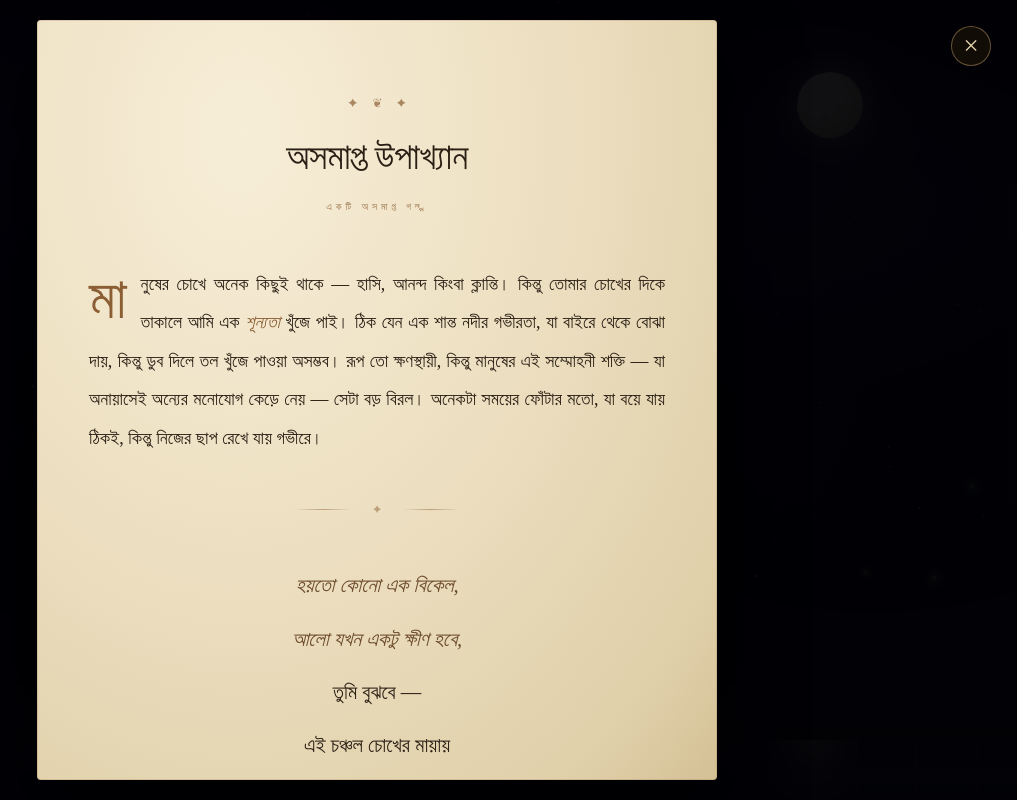
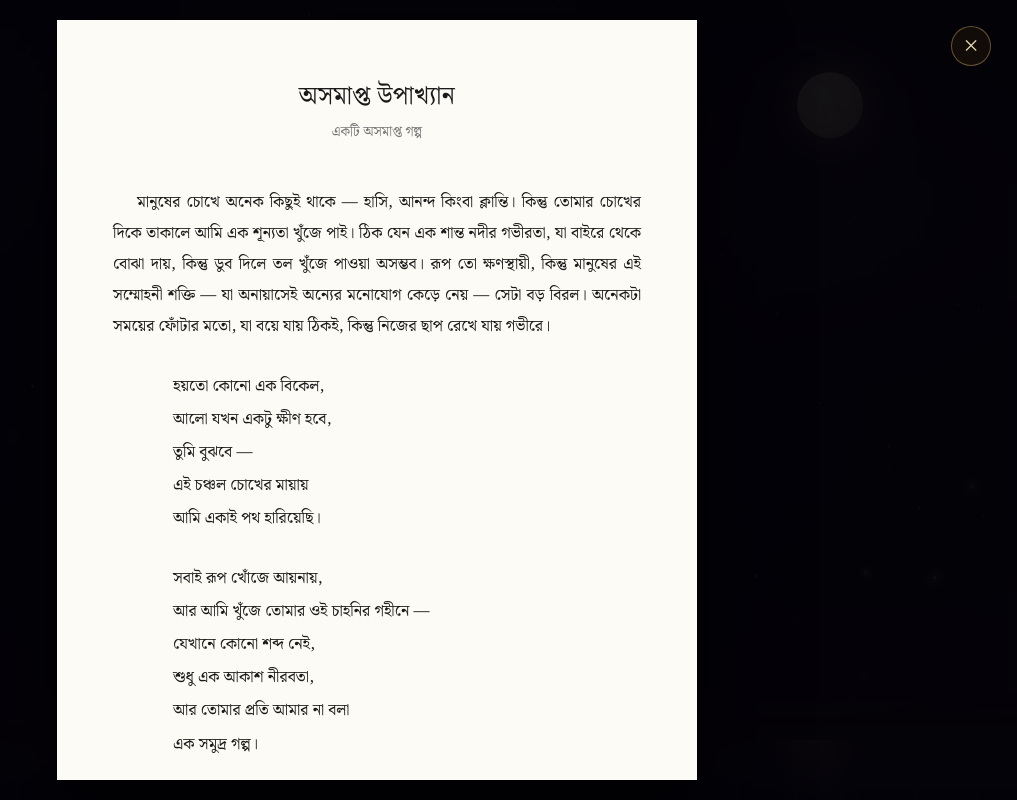
Before and after one commit to the-epilogue-archive/bday, a plain HTML site: page index.html in a window 1280 px wide. Both pictures are taken after a click on the button "পড়ুন". Shown: the whole page, without its empty margins (263-1280 px from the left). Drawn offline with Linux system fonts and the light colour scheme; a web font is replaced by a local one.

Commit message:
Update index.html

```diff
--- a/index.html
+++ b/index.html
@@ -7,7 +7,7 @@
 <title>অসমাপ্ত উপাখ্যান — শুভ জন্মদিন</title>
 <link rel="preconnect" href="https://fonts.googleapis.com">
 <link rel="preconnect" href="https://fonts.gstatic.com" crossorigin>
-<link href="https://fonts.googleapis.com/css2?family=Tiro+Bangla:ital@0;1&family=Hind+Siliguri:wght@300;400;500;600&family=Galada&display=swap" rel="stylesheet">
+<link href="https://fonts.googleapis.com/css2?family=Tiro+Bangla:ital@0;1&family=Hind+Siliguri:wght@300;400;500;600&family=Galada&family=Noto+Serif+Bengali:wght@400;500;600;700&display=swap" rel="stylesheet">
 <style>
 *{margin:0;padding:0;box-sizing:border-box;-webkit-tap-highlight-color:transparent}
 html,body{height:100%;overflow:hidden}
@@ -37,7 +37,6 @@ body{
 
 #stars{position:absolute;inset:0;pointer-events:none;z-index:1;display:block;cursor:crosshair}
 
-/* grain — pure CSS dot pattern */
 .grain{
   position:fixed;inset:0;
   pointer-events:none;z-index:2;
@@ -49,7 +48,6 @@ body{
   background-size:120px 120px, 180px 180px, 90px 90px;
 }
 
-/* ---------- MOON ---------- */
 .moon{
   position:absolute;
   top:9%;right:12%;
@@ -85,7 +83,6 @@ body{
 .hills.back{z-index:1;opacity:.7;height:52%}
 .hills.front{z-index:2;opacity:1;height:42%}
 
-/* ---------- HORIZON GLOW ---------- */
 .horizon{
   position:absolute;left:0;right:0;bottom:0;
   height:38%;
@@ -96,7 +93,6 @@ body{
   pointer-events:none;z-index:3;
 }
 
-/* ---------- WATER (reflection) ---------- */
 .water{
   position:absolute;
   left:0;right:0;bottom:0;
@@ -175,9 +171,6 @@ body{
   to  {opacity:1;transform:translateY(0)}
 }
 
-/* ================================
-   READ BUTTON
-   ================================ */
 .read-btn{
   position:fixed;
   top:22px;left:22px;
@@ -208,9 +201,6 @@ body{
   .read-btn{padding:9px;border-radius:50%}
 }
 
-/* ================================
-   WISH COUNTER (bottom-left)
-   ================================ */
 .wish-counter{
   position:fixed;
   left:22px;bottom:22px;
@@ -231,9 +221,6 @@ body{
   font-size:11px;
 }
 
-/* ================================
-   POEM SKY
-   ================================ */
 .poem-sky{
   position:fixed;
   top:11%;left:0;right:0;
@@ -282,10 +269,11 @@ body{
   position:relative;background:transparent;
   border:none;padding:0;
   width:clamp(34px,7.5vw,46px);
-  aspect-ratio:5 / 6.4;
+  height:clamp(44px,9.6vw,59px);
   transition:transform .3s cubic-bezier(.34,1.56,.64,1), opacity .6s;
   animation:bob 4.5s ease-in-out infinite;
   will-change:transform;
+  flex-shrink:0;
 }
 .lantern-slot:nth-child(1){animation-delay:0s}
 .lantern-slot:nth-child(2){animation-delay:-.7s}
@@ -361,19 +349,16 @@ body{
 .flying-lantern{
   position:fixed;pointer-events:none;z-index:18;
   width:clamp(34px,7.5vw,46px);
-  aspect-ratio:5 / 6.4;
+  height:clamp(44px,9.6vw,59px);
   will-change:transform, opacity;
   transform:translate3d(0,0,0);
 }
 
-/* ================================
-   7TH SPECIAL LANTERN
-   ================================ */
 .special-lantern{
   position:fixed;
   pointer-events:none;z-index:19;
   width:clamp(46px,9.5vw,60px);
-  aspect-ratio:5 / 6.4;
+  height:clamp(59px,12.2vw,77px);
   will-change:transform, opacity;
   transform:translate3d(0,0,0);
   filter:brightness(1.15);
@@ -389,9 +374,6 @@ body{
     inset 0 -4px 10px rgba(100,20,0,.4);
 }
 
-/* ================================
-   WISH BUBBLE (tap sky → wish)
-   ================================ */
 .wish-bubble{
   position:fixed;
   z-index:40;
@@ -423,9 +405,6 @@ body{
   filter:drop-shadow(0 0 4px rgba(255,200,80,.9));
 }
 
-/* ================================
-   DOTS + HINT
-   ================================ */
 .dots{
   position:fixed;bottom:4.2%;left:50%;
   transform:translateX(-50%);
@@ -466,9 +445,6 @@ body{
   50%    {opacity:.95}
 }
 
-/* ================================
-   FLASH
-   ================================ */
 .flash{
   position:fixed;inset:0;z-index:55;
   background:radial-gradient(circle at 50% 55%, rgba(255,220,140,.6), transparent 55%);
@@ -585,13 +561,14 @@ body{
 }
 
 /* ================================
-   READ OVERLAY
+   READ OVERLAY — SIMPLE BOOK PAGE
+   (Demo 3 style)
    ================================ */
 .read-overlay{
   position:fixed;inset:0;z-index:90;
   display:flex;align-items:center;justify-content:center;
   padding:20px;
-  background:rgba(2,2,6,.94);
+  background:rgba(4,3,8,.94);
   opacity:0;pointer-events:none;
   transition:opacity .5s ease;
 }
@@ -629,17 +606,16 @@ body{
   .read-close{top:18px;right:18px;width:36px;height:36px;font-size:15px}
 }
 
+/* paper */
 .read-paper{
   position:relative;
   width:100%;
-  max-width:680px;
+  max-width:640px;
   max-height:calc(100vh - 40px);
-  border-radius:4px;
-  background:
-    radial-gradient(ellipse at 30% 15%, #f7eed8 0%, #ede0c2 45%, #e0d0aa 85%, #d4c096 100%);
+  background:#fdfbf5;
   box-shadow:
-    0 30px 80px rgba(0,0,0,.8),
-    inset 0 0 0 1px rgba(139,94,52,.2);
+    0 30px 80px rgba(0,0,0,.85),
+    0 0 0 1px rgba(0,0,0,.06);
   overflow-y:auto;
   overflow-x:hidden;
   -webkit-overflow-scrolling:touch;
@@ -647,7 +623,7 @@ body{
   opacity:0;
   transition:transform .7s cubic-bezier(.2,1.1,.3,1), opacity .45s;
   scrollbar-width:thin;
-  scrollbar-color:rgba(139,94,52,.4) transparent;
+  scrollbar-color:rgba(120,100,70,.4) transparent;
 }
 .read-overlay.show .read-paper{
   transform:translateY(0) scale(1);
@@ -656,123 +632,80 @@ body{
 .read-paper::-webkit-scrollbar{width:8px}
 .read-paper::-webkit-scrollbar-track{background:transparent}
 .read-paper::-webkit-scrollbar-thumb{
-  background:rgba(139,94,52,.35);
+  background:rgba(120,100,70,.35);
   border-radius:4px;
 }
 
+/* inner padding — plain, no border, no ornament */
 .read-inner{
-  position:relative;z-index:2;
-  padding:76px 52px 90px;
-  color:#2a1f14;
-  font-family:'Tiro Bangla', serif;
-}
-@media (max-width:520px){
-  .read-inner{padding:60px 26px 70px}
-}
-
-.read-header{text-align:center;margin-bottom:50px}
-.read-header .ornament{
-  color:#8b5e34;font-size:12px;
-  letter-spacing:.5em;padding-left:.5em;
-  margin-bottom:22px;opacity:.7;
-}
-.read-header h2{
-  font-family:'Tiro Bangla', serif;
-  font-size:clamp(1.7rem,5.4vw,2.3rem);
-  font-weight:400;color:#2a1f14;
-  letter-spacing:-.4px;line-height:1.3;margin-bottom:18px;
-}
-.read-header .sub{
-  font-family:'Hind Siliguri', sans-serif;
-  font-size:10px;letter-spacing:4px;
-  text-transform:uppercase;
-  color:#8b5e34;font-weight:500;opacity:.85;
-}
-
-.read-divider{
-  display:flex;align-items:center;justify-content:center;
-  gap:16px;margin:46px 0;opacity:.5;
-}
-.read-divider .line{
-  width:56px;height:1px;
-  background:linear-gradient(to right,transparent,#8b5e34,transparent);
-}
-.read-divider .mark{
-  color:#8b5e34;font-size:11px;
-  letter-spacing:.5em;padding-left:.5em;
-}
-
-.read-prose{
-  font-family:'Tiro Bangla', serif;
-  font-size:clamp(1rem,3.6vw,1.12rem);
-  line-height:2.15;
-  color:#2a1f14;
+  padding:60px 56px 80px;
+  color:#1a1a1a;
+  font-family:'Noto Serif Bengali','Tiro Bangla',serif;
+}
+
+/* title */
+.read-inner h1{
+  font-family:'Noto Serif Bengali','Tiro Bangla',serif;
+  font-size:1.55rem;
+  font-weight:500;
+  text-align:center;
+  letter-spacing:.3px;
+  line-height:1.4;
+  color:#1a1a1a;
+  margin-bottom:6px;
+}
+.read-inner .subtitle{
+  text-align:center;
+  font-size:.85rem;
+  color:#777;
+  margin-bottom:44px;
+}
+
+/* prose — justified, indented first line */
+.read-inner p.prose{
+  font-size:1rem;
+  line-height:1.95;
+  color:#1a1a1a;
+  margin-bottom:28px;
   text-align:justify;
-  letter-spacing:.1px;
-}
-.read-prose::first-letter{
-  font-family:'Galada', cursive;
-  font-size:3.6rem;
-  float:left;
-  line-height:.9;
-  padding:8px 14px 0 0;
-  color:#8b5e34;
-}
-.read-prose .accent{color:#8b5e34;font-style:italic}
-
-.read-verse{
-  font-family:'Tiro Bangla', serif;
-  font-size:clamp(1.08rem,4vw,1.28rem);
-  line-height:2.3;
-  color:#2a1f14;
+  text-indent:1.5em;
+}
+
+/* verse — indented left, plain */
+.read-inner .verse{
+  margin:28px 0;
+  padding-left:60px;
+}
+.read-inner .verse p{
+  font-size:1rem;
+  line-height:1.95;
+  color:#1a1a1a;
+  margin-bottom:2px;
+}
+
+/* question — indented, italic */
+.read-inner .question{
+  margin:36px 0 0;
+  padding-left:60px;
+  font-size:1rem;
+  line-height:1.95;
+  color:#1a1a1a;
+  font-style:italic;
+}
+
+/* end mark */
+.read-inner .end{
   text-align:center;
-}
-.read-verse p{margin-bottom:.3em}
-.read-verse .soft{color:#6b4a2a;font-style:italic}
-.read-verse .strong{color:#2a1f14;font-weight:500}
-.read-verse .gold{
-  color:#8b5e34;
-  font-family:'Galada', cursive;
-  font-size:1.15em;
-}
-
-.read-question{
-  font-family:'Tiro Bangla', serif;
-  font-size:clamp(1.12rem,4.2vw,1.4rem);
-  line-height:2.15;
-  color:#2a1f14;
-  text-align:center;
-  font-style:italic;
-  padding:14px 10px;
-}
-.read-question::before{
-  content:'❝';
-  display:block;
-  font-family:'Galada', cursive;
-  font-size:2rem;color:#8b5e34;
-  opacity:.5;line-height:1;margin-bottom:10px;
-}
-.read-question::after{
-  content:'❞';
-  display:block;
-  font-family:'Galada', cursive;
-  font-size:2rem;color:#8b5e34;
-  opacity:.5;line-height:1;margin-top:10px;
-}
-
-.read-footer{
-  text-align:center;
-  margin-top:60px;
-  font-family:'Hind Siliguri', sans-serif;
-  font-size:10px;letter-spacing:3px;
-  text-transform:uppercase;
-  color:#8b5e34;opacity:.55;
+  margin-top:48px;
+  font-size:.9rem;
+  color:#888;
+  letter-spacing:2px;
 }
 
 /* ================================
    RESPONSIVE
    ================================ */
-@media (max-width:480px){
+@media (max-width:520px){
   .poem-sky{top:12%;padding:0 20px;gap:9px;max-height:46vh}
   .poem-line{line-height:1.75}
   .ground{bottom:9%;gap:8px}
@@ -781,6 +714,9 @@ body{
   .read-paper{max-height:calc(100vh - 24px)}
   .read-overlay{padding:12px}
   .wish-counter{left:16px;bottom:16px;font-size:9px}
+  .read-inner{padding:40px 24px 60px}
+  .read-inner .verse{padding-left:24px}
+  .read-inner .question{padding-left:24px}
 }
 
 @media (prefers-reduced-motion: reduce){
@@ -859,57 +795,35 @@ body{
   <div class="read-paper" id="readPaper">
     <div class="read-inner">
 
-      <div class="read-header">
-        <div class="ornament">✦ ❦ ✦</div>
-        <h2>অসমাপ্ত উপাখ্যান</h2>
-        <div class="sub">একটি অসমাপ্ত গল্প</div>
-      </div>
-
-      <p class="read-prose">
-        মানুষের চোখে অনেক কিছুই থাকে — হাসি, আনন্দ কিংবা ক্লান্তি। কিন্তু তোমার চোখের দিকে তাকালে আমি এক <span class="accent">শূন্যতা</span> খুঁজে পাই। ঠিক যেন এক শান্ত নদীর গভীরতা, যা বাইরে থেকে বোঝা দায়, কিন্তু ডুব দিলে তল খুঁজে পাওয়া অসম্ভব। রূপ তো ক্ষণস্থায়ী, কিন্তু মানুষের এই সম্মোহনী শক্তি — যা অনায়াসেই অন্যের মনোযোগ কেড়ে নেয় — সেটা বড় বিরল। অনেকটা সময়ের ফোঁটার মতো, যা বয়ে যায় ঠিকই, কিন্তু নিজের ছাপ রেখে যায় গভীরে।
+      <h1>অসমাপ্ত উপাখ্যান</h1>
+      <p class="subtitle">একটি অসমাপ্ত গল্প</p>
+
+      <p class="prose">
+        মানুষের চোখে অনেক কিছুই থাকে — হাসি, আনন্দ কিংবা ক্লান্তি। কিন্তু তোমার চোখের দিকে তাকালে আমি এক শূন্যতা খুঁজে পাই। ঠিক যেন এক শান্ত নদীর গভীরতা, যা বাইরে থেকে বোঝা দায়, কিন্তু ডুব দিলে তল খুঁজে পাওয়া অসম্ভব। রূপ তো ক্ষণস্থায়ী, কিন্তু মানুষের এই সম্মোহনী শক্তি — যা অনায়াসেই অন্যের মনোযোগ কেড়ে নেয় — সেটা বড় বিরল। অনেকটা সময়ের ফোঁটার মতো, যা বয়ে যায় ঠিকই, কিন্তু নিজের ছাপ রেখে যায় গভীরে।
       </p>
 
-      <div class="read-divider">
-        <span class="line"></span><span class="mark">✦</span><span class="line"></span>
-      </div>
-
-      <div class="read-verse">
-        <p class="soft">হয়তো কোনো এক বিকেল,</p>
-        <p class="soft">আলো যখন একটু ক্ষীণ হবে,</p>
-        <p class="strong">তুমি বুঝবে —</p>
+      <div class="verse">
+        <p>হয়তো কোনো এক বিকেল,</p>
+        <p>আলো যখন একটু ক্ষীণ হবে,</p>
+        <p>তুমি বুঝবে —</p>
         <p>এই চঞ্চল চোখের মায়ায়</p>
         <p>আমি একাই পথ হারিয়েছি।</p>
       </div>
 
-      <div class="read-divider">
-        <span class="line"></span><span class="mark">✧</span><span class="line"></span>
-      </div>
-
-      <div class="read-verse">
+      <div class="verse">
         <p>সবাই রূপ খোঁজে আয়নায়,</p>
         <p>আর আমি খুঁজে তোমার ওই চাহনির গহীনে —</p>
-        <p class="soft">যেখানে কোনো শব্দ নেই,</p>
-        <p class="soft">শুধু এক আকাশ নীরবতা,</p>
+        <p>যেখানে কোনো শব্দ নেই,</p>
+        <p>শুধু এক আকাশ নীরবতা,</p>
         <p>আর তোমার প্রতি আমার না বলা</p>
-        <p class="gold">এক সমুদ্র গল্প।</p>
+        <p>এক সমুদ্র গল্প।</p>
       </div>
 
-      <div class="read-divider">
-        <span class="line"></span><span class="mark">✦</span><span class="line"></span>
-      </div>
-
-      <div class="read-question">
-        কেউ কি জানে? <br>
-        তুমি যখন হাসো,<br>
-        তখন পৃথিবীর সমস্ত কোলাহল<br>
-        কেন এক মুহূর্তের জন্য থেমে যায়?
-      </div>
-
-      <div class="read-divider">
-        <span class="line"></span><span class="mark">✦ ❦ ✦</span><span class="line"></span>
-      </div>
-
-      <div class="read-footer">— সমাপ্ত —</div>
+      <p class="question">
+        কেউ কি জানে? তুমি যখন হাসো, তখন পৃথিবীর সমস্ত কোলাহল কেন এক মুহূর্তের জন্য থেমে যায়?
+      </p>
+
+      <div class="end">— সমাপ্ত —</div>
 
     </div>
   </div>
@@ -930,7 +844,6 @@ const LANTERNS = [
 
 const SPECIAL_LINE = 'আর তোমার জন্য — <span class="soft">একটা নীরব শুভেচ্ছা।</span>';
 
-/* Wishes shown when user taps the sky */
 const WISH_MESSAGES = [
   'তোমার সব ইচ্ছা পূরণ হোক',
   'সুখে থাকো সবসময়',
@@ -954,7 +867,7 @@ const MAX_LANTERNS_ALIVE = isMobile ? 4 : 8;
 const FIREFLY_COUNT = isMobile ? 6 : 12;
 
 /* ============================================================
-   AUDIO — bell chime (fixed for GitHub Pages / iOS / Android)
+   AUDIO
    ============================================================ */
 let audioCtx = null;
 let audioUnlocked = false;
@@ -971,7 +884,6 @@ function createAudioCtx(){
   return audioCtx;
 }
 
-/* iOS-friendly unlock — silent buffer inside a user gesture */
 function unlockAudio(){
   const ctxA = createAudioCtx();
   if (!ctxA) return;
@@ -988,7 +900,6 @@ function unlockAudio(){
   audioUnlocked = true;
 }
 
-/* Attach unlock to EVERY interaction, not once */
 ['click','touchstart','touchend','pointerdown','keydown'].forEach(ev => {
   window.addEventListener(ev, unlockAudio, { passive: true });
 });
@@ -1001,7 +912,6 @@ function playBell(freq){
   const ctxA = createAudioCtx();
   if (!ctxA) return;
 
-  // if suspended, resume first, then play
   if (ctxA.state === 'suspended'){
     ctxA.resume().then(() => playBell(freq)).catch(()=>{});
     return;
@@ -1036,7 +946,54 @@ function playBell(freq){
 }
 
 /* ============================================================
-   CANVAS — stars + shooters + sparks + fireflies + wish stars
+   BUILD DOM
+   ============================================================ */
+const poemSky = document.getElementById('poemSky');
+const groundEl = document.getElementById('ground');
+const dotsEl   = document.getElementById('dots');
+const hintEl   = document.getElementById('hint');
+const final    = document.getElementById('final');
+const flash    = document.getElementById('flash');
+const wishCounter = document.getElementById('wishCounter');
+const wishNum = document.getElementById('wishNum');
+
+const groundEls = [];
+const dotEls    = [];
+const poemLines = [];
+
+LANTERNS.forEach((cfg, i) => {
+  const line = document.createElement('div');
+  line.className = 'poem-line';
+  line.innerHTML = cfg.line;
+  poemSky.appendChild(line);
+  poemLines.push(line);
+
+  const slot = document.createElement('button');
+  slot.type = 'button';
+  slot.className = 'lantern-slot';
+  slot.setAttribute('aria-label', 'Release lantern ' + (i + 1));
+  slot.innerHTML = `
+    <div class="lantern-body"></div>
+    <div class="lantern-base"></div>
+    <div class="lantern-hook"></div>
+  `;
+  slot.addEventListener('click', () => releaseLantern(i), { passive: true });
+  groundEl.appendChild(slot);
+  groundEls.push(slot);
+
+  const d = document.createElement('div');
+  d.className = 'dot';
+  dotsEl.appendChild(d);
+  dotEls.push(d);
+});
+
+const specialLine = document.createElement('div');
+specialLine.className = 'poem-line';
+specialLine.innerHTML = SPECIAL_LINE;
+poemSky.appendChild(specialLine);
+
+/* ============================================================
+   CANVAS
    ============================================================ */
 const cvs = document.getElementById('stars');
 const ctx = cvs.getContext('2d', { alpha: true, desynchronized: true });
@@ -1077,7 +1034,6 @@ function resize(){
     };
   }
 
-  // fireflies — near hills, lower part of screen
   fireflies = new Array(FIREFLY_COUNT);
   for (let i = 0; i < FIREFLY_COUNT; i++){
     fireflies[i] = {
@@ -1124,7 +1080,6 @@ function render(now){
 
   ctx.clearRect(0, 0, W, H);
 
-  /* ---- stars ---- */
   for (let i = 0; i < stars.length; i++){
     const s = stars[i];
     s.a += s.tw * s.dir;
@@ -1138,7 +1093,6 @@ function render(now){
     ctx.fill();
   }
 
-  /* ---- wish stars (user-tapped) ---- */
   for (let i = wishStars.length - 1; i >= 0; i--){
     const ws = wishStars[i];
     ws.age += dt / 1000;
@@ -1147,7 +1101,6 @@ function render(now){
     const pulse = 0.7 + Math.sin(ws.age * 2.5) * 0.3;
     const r = ws.r * (1 + ws.glow * 0.6);
 
-    // outer glow
     const grad = ctx.createRadialGradient(ws.x, ws.y, 0, ws.x, ws.y, r * 6);
     grad.addColorStop(0, `rgba(255,225,150,${0.5 * ws.glow * pulse})`);
     grad.addColorStop(0.4, `rgba(255,200,90,${0.18 * ws.glow * pulse})`);
@@ -1157,13 +1110,11 @@ function render(now){
     ctx.arc(ws.x, ws.y, r * 6, 0, 6.283);
     ctx.fill();
 
-    // core star
     ctx.fillStyle = `rgba(255,248,220,${0.85 * ws.glow})`;
     ctx.beginPath();
     ctx.arc(ws.x, ws.y, r * 0.5, 0, 6.283);
     ctx.fill();
 
-    // fade out after a while
     if (ws.age > 4) {
       ws.glow *= 0.97;
       if (ws.glow < 0.02){
@@ -1172,7 +1123,6 @@ function render(now){
     }
   }
 
-  /* ---- fireflies ---- */
   for (let i = 0; i < fireflies.length; i++){
     const ff = fireflies[i];
     ff.phase += ff.speed * f;
@@ -1182,11 +1132,9 @@ function render(now){
     if (ff.x < -20) ff.x = W + 20;
     if (ff.x > W + 20) ff.x = -20;
 
-    // pulsing alpha
     const a = 0.5 + Math.sin(ff.phase * 1.7) * 0.5;
     ff.alpha = a * 0.85;
 
-    // outer glow
     const grad = ctx.createRadialGradient(ff.x, ff.y, 0, ff.x, ff.y, ff.r * 5);
     grad.addColorStop(0, `rgba(255,235,140,${ff.alpha * 0.6})`);
     grad.addColorStop(0.4, `rgba(180,230,120,${ff.alpha * 0.25})`);
@@ -1196,14 +1144,12 @@ function render(now){
     ctx.arc(ff.x, ff.y, ff.r * 5, 0, 6.283);
     ctx.fill();
 
-    // core
     ctx.fillStyle = `rgba(255,248,180,${ff.alpha})`;
     ctx.beginPath();
     ctx.arc(ff.x, ff.y, ff.r * 0.5, 0, 6.283);
     ctx.fill();
   }
 
-  /* ---- shooting stars ---- */
   shooterTimer += dt;
   if (shooterTimer > (isMobile ? 5000 : 3200)){
     shooterTimer = 0;
@@ -1230,7 +1176,6 @@ function render(now){
     ctx.stroke();
   }
 
-  /* ---- sparks ---- */
   for (let i = sparks.length - 1; i >= 0; i--){
     const p = sparks[i];
     p.vy += 0.10 * f;
@@ -1297,19 +1242,16 @@ let lastWishTime = 0;
 
 cvs.addEventListener('click', handleWish, { passive: true });
 cvs.addEventListener('touchstart', (e) => {
-  // if tapping directly on canvas, handle as wish
   const t = e.touches[0];
   if (!t) return;
   handleWish({ clientX: t.clientX, clientY: t.clientY, target: cvs });
 }, { passive: true });
 
 function handleWish(e){
-  // throttle
   const now = performance.now();
   if (now - lastWishTime < 320) return;
   lastWishTime = now;
 
-  // only if clicked directly on canvas (not a lantern)
   const el = document.elementFromPoint(e.clientX, e.clientY);
   if (!el || (el !== cvs && !el.closest('.scene'))) return;
   if (el.closest('.lantern-slot') || el.closest('.flying-lantern') || el.closest('.ground')) return;
@@ -1317,7 +1259,6 @@ function handleWish(e){
   const x = e.clientX;
   const y = e.clientY;
 
-  // create a glowing wish star on canvas
   wishStars.push({
     x, y,
     r: 1.8 + Math.random() * 0.8,
@@ -1327,16 +1268,10 @@ function handleWish(e){
   });
   if (wishStars.length > 30) wishStars.shift();
 
-  // burst sparks at that spot
   burstSparks(x, y, 42);
-
-  // play a soft high chime
   playBell(1180 + Math.random() * 200);
-
-  // show a wish bubble
   showWishBubble(x, y, WISH_MESSAGES[Math.floor(Math.random() * WISH_MESSAGES.length)]);
 
-  // update counter
   wishCount++;
   wishNum.textContent = wishCount;
   wishCounter.classList.add('show');
@@ -1414,7 +1349,6 @@ function releaseLantern(i){
   setTimeout(() => { poemLines[i].classList.add('on'); }, 700);
   burstSparks(cx, cy, LANTERNS[i].hue);
 
-  // bell — different note per lantern (rising scale)
   const notes = [660, 740, 830, 880, 990, 1100];
   playBell(notes[i % notes.length]);
 
@@ -1430,7 +1364,6 @@ function releaseLantern(i){
   }
 }
 
-/* 7th special lantern — auto-launched from bottom center */
 function spawnSpecialLantern(){
   if (specialLanternSpawned || finished) return;
   specialLanternSpawned = true;
@@ -1443,19 +1376,14 @@ function spawnSpecialLantern(){
   l.vx = 0;
   flying.push(l);
 
-  // big burst
   burstSparks(cx, cy, 45);
   setTimeout(() => burstSparks(cx, cy - 20, 40), 150);
 
-  // grand chord
   playBell(880);
   setTimeout(() => playBell(1320), 200);
   setTimeout(() => playBell(1760), 400);
 
-  // show special poem line after it rises
   setTimeout(() => { specialLine.classList.add('on'); }, 900);
-
-  // then finale
   setTimeout(triggerFinale, 2600);
 }
 
@@ -1486,7 +1414,6 @@ function lanternTick(now){
       `translate3d(${(l.x).toFixed(1)}px, ${(l.y).toFixed(1)}px, 0) translate(-50%,-50%) scale(${l.scale.toFixed(2)}) rotate(${rot.toFixed(1)}deg)`;
     l.el.style.opacity = l.alpha.toFixed(2);
 
-    // trail spark — special lantern trails more
     const trailChance = l.isSpecial ? 0.5 : (isMobile ? 0.18 : 0.32);
     if (l.age > 0.35 && Math.random() < trailChance){
       trailSpark(l.x + (Math.random() - 0.5) * 18, l.y + 18, l.hue || 45);
```
